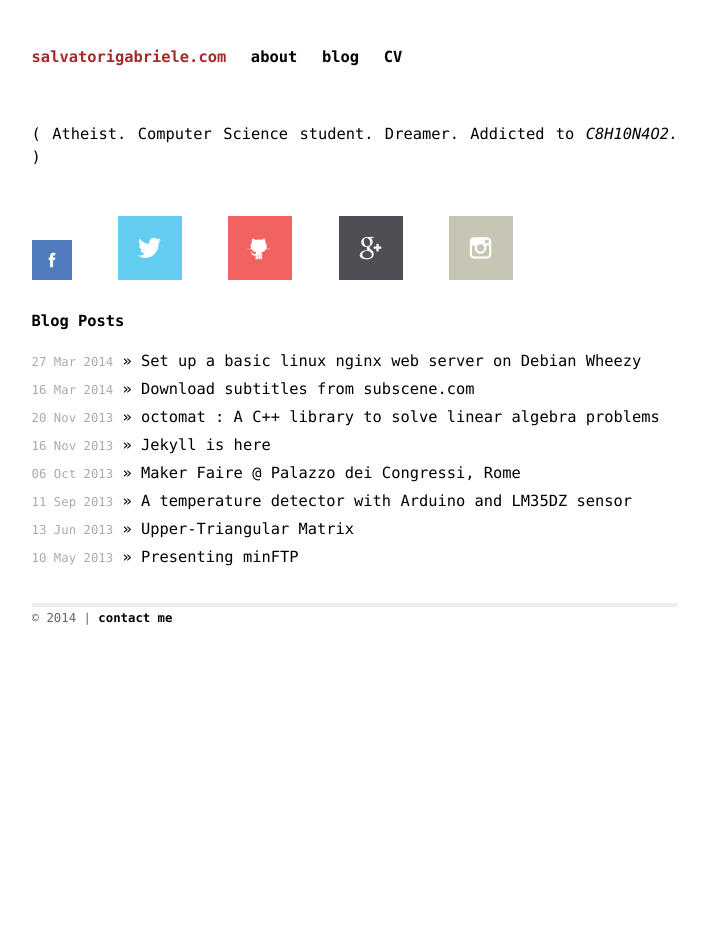
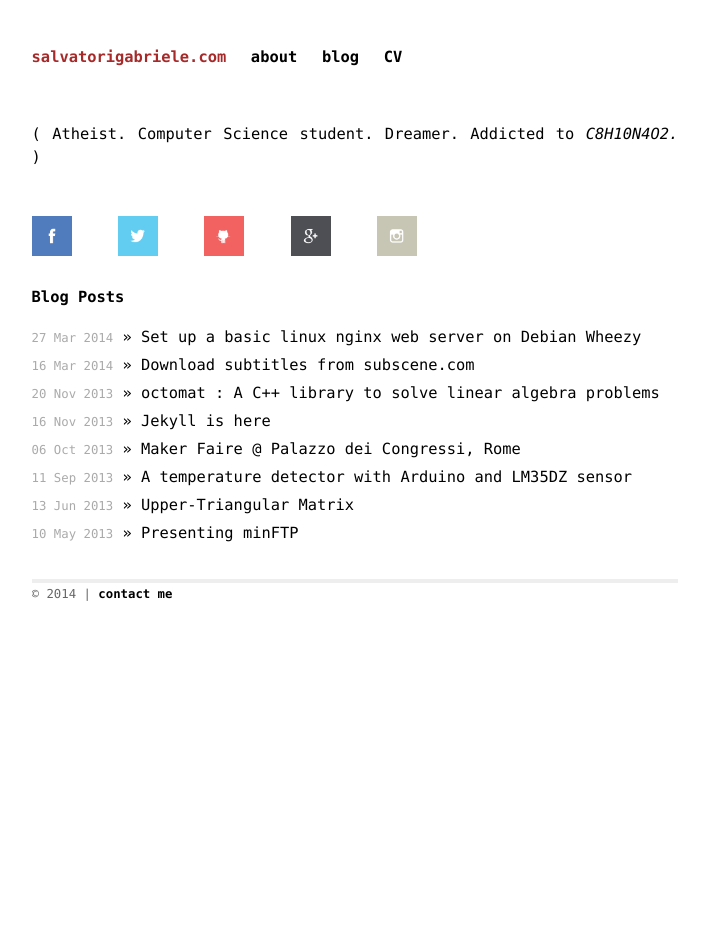
Before and after one commit to gsalvatori/salvatorigabriele.com, a Jekyll site: the page built from index.html, in a window 1280 px wide. Shown: the whole page, without its empty margins (285-994 px from the left). Built offline with Jekyll 4.4.1, drawn with Linux system fonts in a browser that asks for light colours; Markdown is read by kramdown in place of the engine named in the settings.

Commit message:
Update index.html

```diff
--- a/index.html
+++ b/index.html
@@ -11,13 +11,13 @@
 
 <a href="https://www.facebook.com/salvatorigabriele" target="_blank"><img src="images/facebook.png" width="40" height="40" alt="Facebook" /></a>
     &nbsp;&nbsp;&nbsp;
-    <a href="https://twitter.com/_gsalvatori" target="_blank"><img src="images/twitter.png" width="64" height="64" alt="Twitter" /></a>
+    <a href="https://twitter.com/_gsalvatori" target="_blank"><img src="images/twitter.png" width="40" height="40" alt="Twitter" /></a>
     &nbsp;&nbsp;&nbsp;
-    <a href="https://github.com/gsalvatori" target="_blank"><img src="images/Github.png" width="64" height="64" alt="Github" /></a>
+    <a href="https://github.com/gsalvatori" target="_blank"><img src="images/Github.png" width="40" height="40" alt="Github" /></a>
     &nbsp;&nbsp;&nbsp;
-    <a href="https://plus.google.com/+GabrieleSalvatori/" target="_blank"><img src="images/g+.png" width="64" height="64" alt="Google Plus" /></a>
+    <a href="https://plus.google.com/+GabrieleSalvatori/" target="_blank"><img src="images/g+.png" width="40" height="40" alt="Google Plus" /></a>
     &nbsp;&nbsp;&nbsp;
-    <a href="http://instagram.com/_gsalvatori" target="_blank"><img src="images/instagram.png" width="64" height="64" alt="Instagram" /></a>
+    <a href="http://instagram.com/_gsalvatori" target="_blank"><img src="images/instagram.png" width="40" height="40" alt="Instagram" /></a>
 
 </div>
 <br>
```
